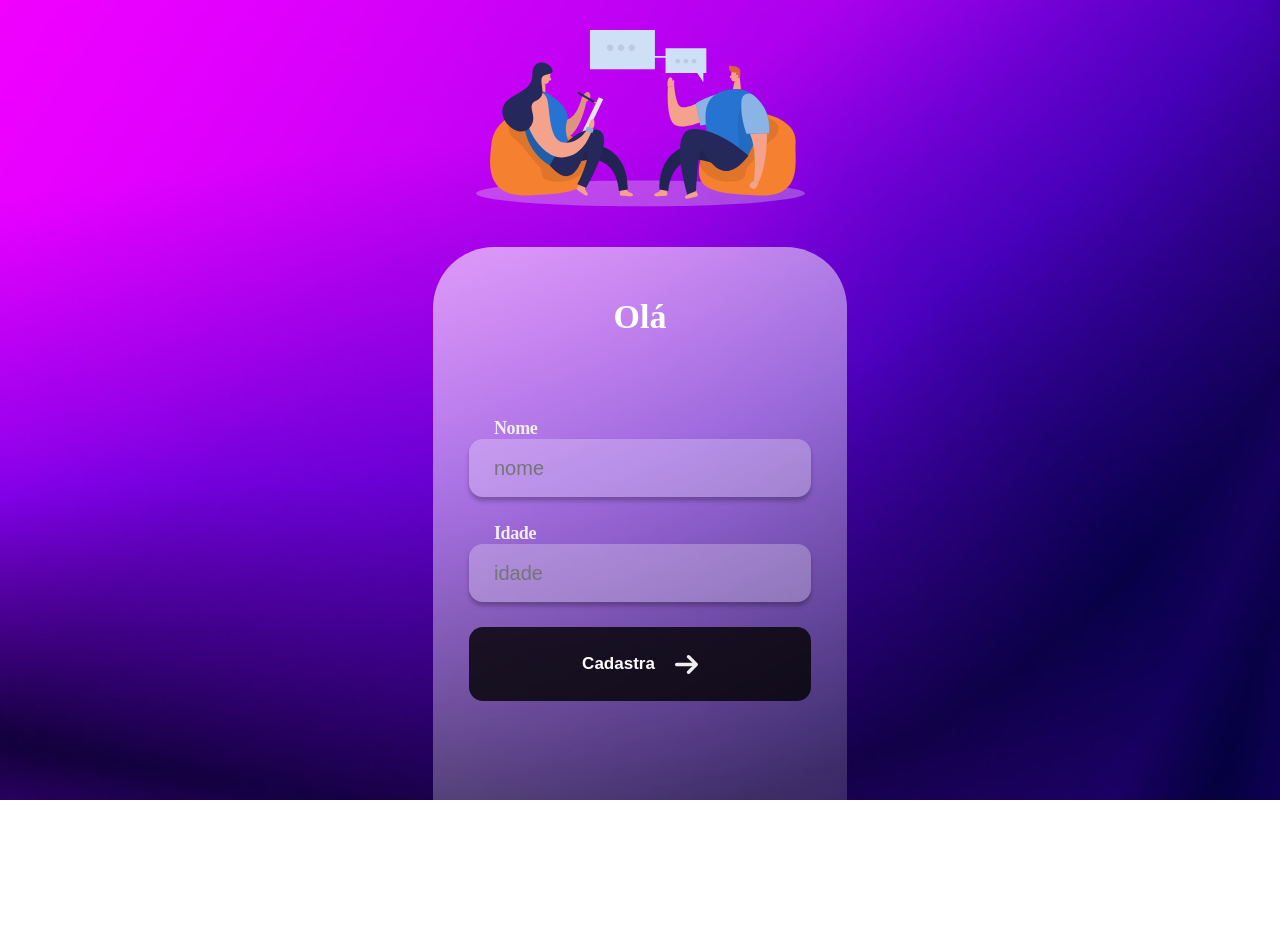
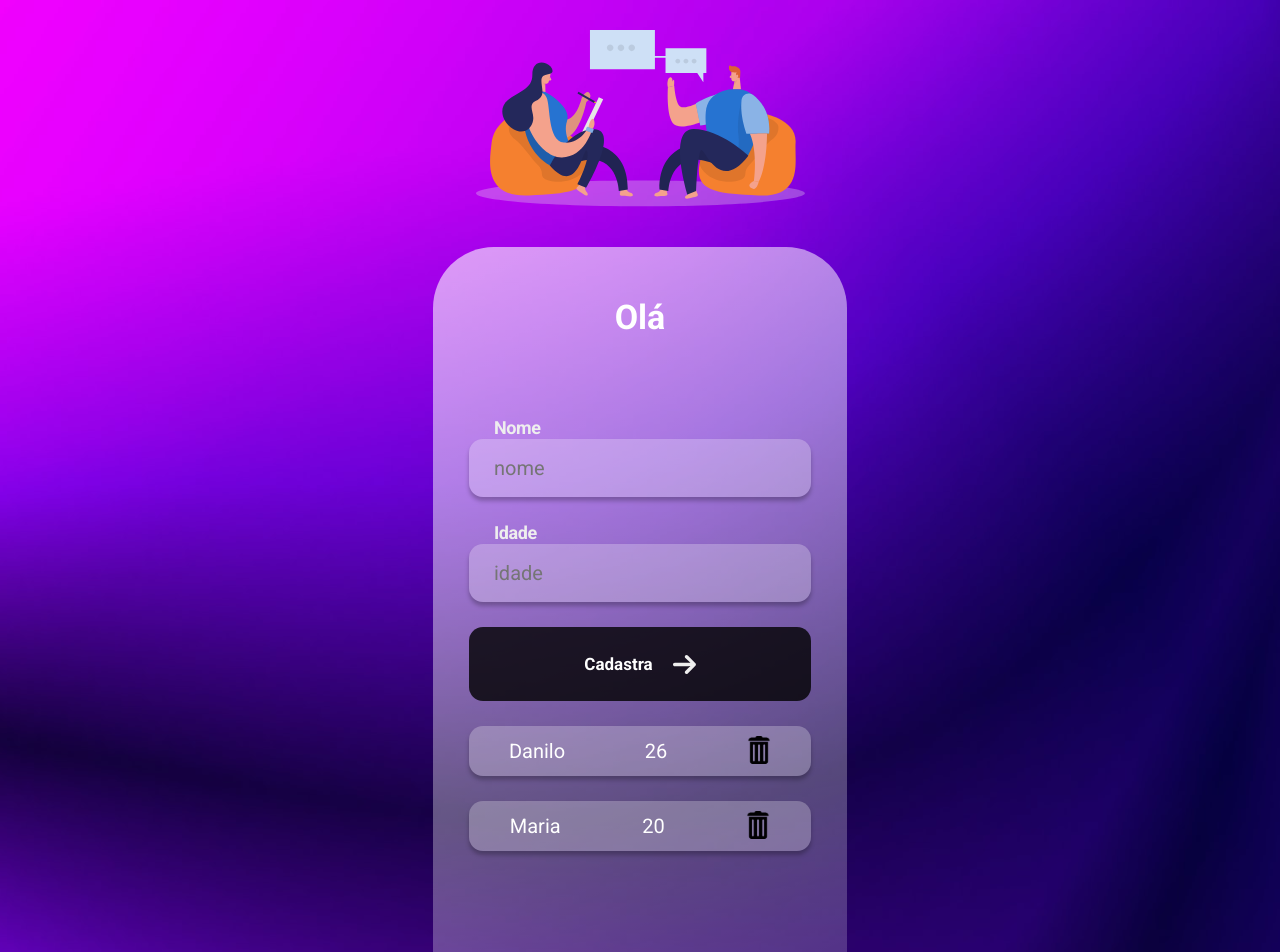
Before and after one commit to danilobrayann/React-cadastro, a React (Vite) app: page / in a window 1280 px wide. Shown: the top 952 px of the page. Before the commit the page ends 800 px from the top, so only its background shows below. Built offline with nearby package versions, Linux system fonts and the light colour scheme.

Commit message:
feat:atualização de layout e modificação no ipunt dos nomes cadastrados

```diff
--- a/index.html
+++ b/index.html
@@ -4,6 +4,9 @@
     <meta charset="UTF-8" />
     <link rel="icon" type="image/svg+xml" href="/vite.svg" />
     <meta name="viewport" content="width=device-width, initial-scale=1.0" />
+    <link rel="preconnect" href="https://fonts.googleapis.com">
+<link rel="preconnect" href="https://fonts.gstatic.com" crossorigin>
+<link href="https://fonts.googleapis.com/css2?family=Roboto:ital,wght@0,100;0,300;0,400;0,500;0,700;0,900;1,100;1,300;1,400;1,500;1,700;1,900&display=swap" rel="stylesheet">
     <title>Cadastro de pessoas</title>
   </head>
   <body>
--- a/src/App.tsx
+++ b/src/App.tsx
@@ -1,31 +1,58 @@
-// import React from 'react'
-import People from './assets/pessoas.svg'
-import Arrow from './assets/flecha.svg'
+import React from 'react';
+import People from './assets/pessoas.svg';
+import Arrow from './assets/flecha.svg';
+import lixo from './assets/lixo.svg'
 
-import { Container, H1, Imagem, ContainerIntes, InputLabel, Input, Button, ImgFlecha } from './styles'
+import {
+  Container,
+  H1,
+  Imagem,
+  ContainerIntes,
+  InputLabel,
+  Input,
+  Button,
+  ImgFlecha,
+  User,
+} from './styles';
 
-// jsx
-const App = () => {
-  // o retorno sempre vai trazer arquivos html
+interface Pessoa {
+  id: number;
+  name: string;
+  age: number;
+}
+//Jsx
+const App: React.FC = () => {
+  const users: Pessoa[] = [
+    { id: Math.random(), name: 'Danilo', age: 26 },
+    { id: Math.random(), name: 'Maria', age: 20 },
+  ];
+
   return (
-
-    <Container >
-      <Imagem src={People} alt='People' />
+    <Container>
+      <Imagem src={People} alt="People" />
       <ContainerIntes>
-        <H1>Olá </H1>
+        <H1>Olá</H1>
         <InputLabel>Nome</InputLabel>
-        <Input placeholder='nome' />
+        <Input placeholder="nome" />
 
         <InputLabel>Idade</InputLabel>
-        <Input placeholder='idade' />
+        <Input placeholder="idade" />
 
-        <Button>Cadastra <ImgFlecha src={Arrow} alt="seta" /></Button>
+        <Button>
+          Cadastra <ImgFlecha src={Arrow} alt="seta" />
+        </Button>
+        <ul>
+          {users.map((user) => (
+            <User key={user.id}>
+              <p>{user.name}</p>  <p>{user.age}</p>
+            <button><img src={lixo} alt="lata de lixo" /></button>
+
+              </User>
+          ))}
+        </ul>
       </ContainerIntes>
     </Container>
+  );
+};
 
-  )
-
-}
-
-
-export default App
+export default App;
--- a/src/GlobalStyle.ts
+++ b/src/GlobalStyle.ts
@@ -5,6 +5,7 @@ const GlobalStyle: GlobalStyleComponent<{}, {}> = createGlobalStyle`
     margin: 0;
     padding: 0;
     box-sizing:border-box;
+    font-family: 'Roboto';
   }
 `;
 
--- a/src/styles.ts
+++ b/src/styles.ts
@@ -8,7 +8,7 @@ display:flex;
 flex-direction:column;
 align-items:center;
 gap:40px;
-height:100vh;
+height:100%;
 
 `;
 
@@ -32,7 +32,6 @@ flex-direction:column;
 
 
 export const H1 = styled.h1`
-
 font-style: normal;
 font-weight: 700;
 font-size: 34px;
@@ -91,8 +90,44 @@ display:flex;
 align-items:center;
 justify-content:center;
 gap:20px;
+
+&:hover{
+    opacity:0.8;
+}
+ &:active{
+    opacity:0.5;
+ }
 `;
 
 export const ImgFlecha = styled.img`
 
 `
+export const User = styled.li`
+display:flex;
+justify-content:space-around;
+align-items:center;
+height:50px;
+width:342;
+background: rgba(255, 255, 255, 0.25);
+box-shadow: 0px 4px 4px rgba(0, 0, 0, 0.25);
+border-radius: 14px;
+border:none;
+outline:none;
+margin-bottom:25px;
+margin-top:25px;
+
+p{
+font-style: normal;
+font-weight: 400;
+font-size: 20px;
+line-height: 28px;
+color: #FFFFFF;
+}
+
+button{
+    background:none;
+    border:none;
+    cursor: pointer;
+}
+
+`
```
